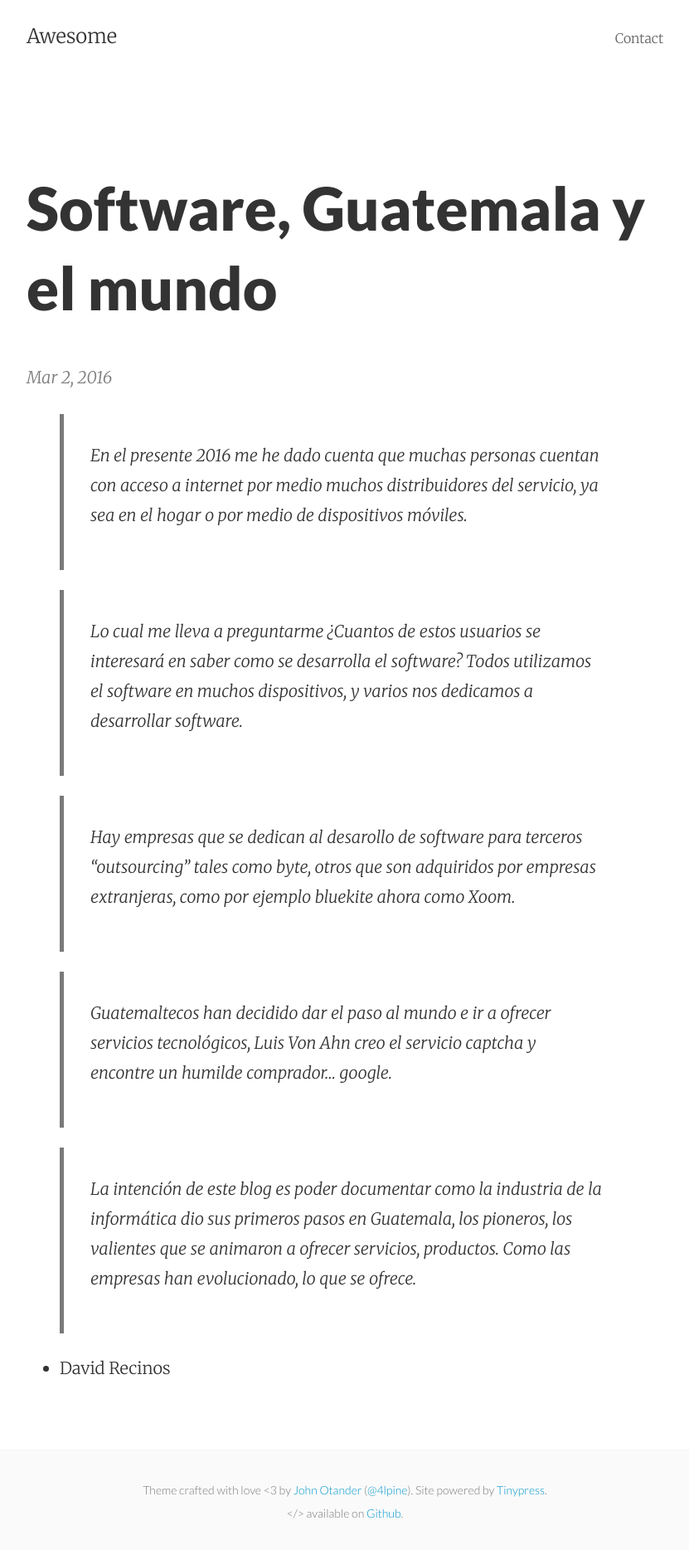
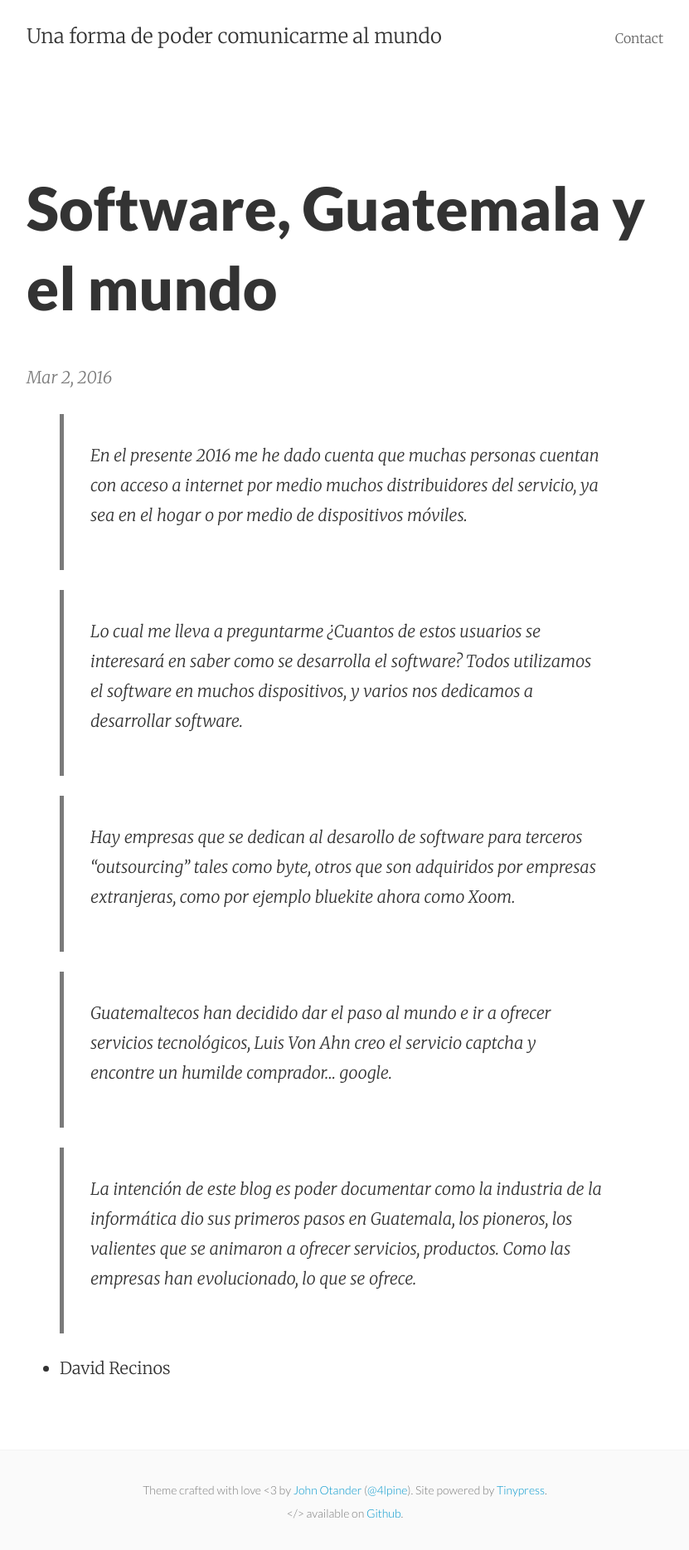
Before and after one commit to fagoner/fagoner.github.io, a Jekyll site: the page built from _posts/2016-03-02-software-guatemala-y-el-mundo.markdown, in a window 1280 px wide. Shown: the whole page at 83% size, without its empty margins (224-1055 px from the left). Built offline with Jekyll 4.4.1, drawn with Linux system fonts in a browser that asks for light colours.

Commit message:
Update _config.yml

```diff
--- a/_config.yml
+++ b/_config.yml
@@ -2,9 +2,9 @@ excerpt_separator: ""
 pygments: true
 markdown: kramdown
 url: http://fagoner.github.io
-title: Awesome
-email:
+title: Una forma de poder comunicarme al mundo
+email: farendaway@gmail.com
 author: fagoner
-description: My awesome new site
+description: Mi manera de comunicarme :)
 paginate: 3
 google_analytics:
```
